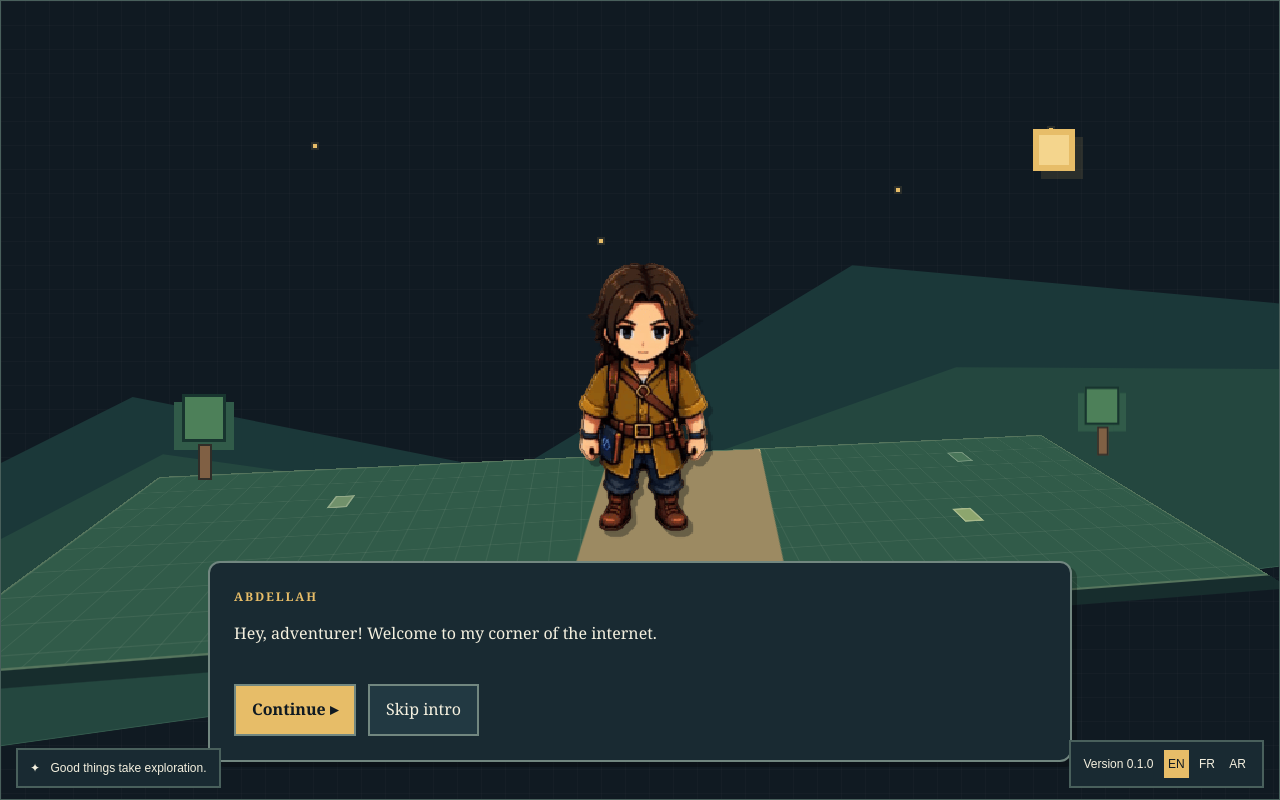
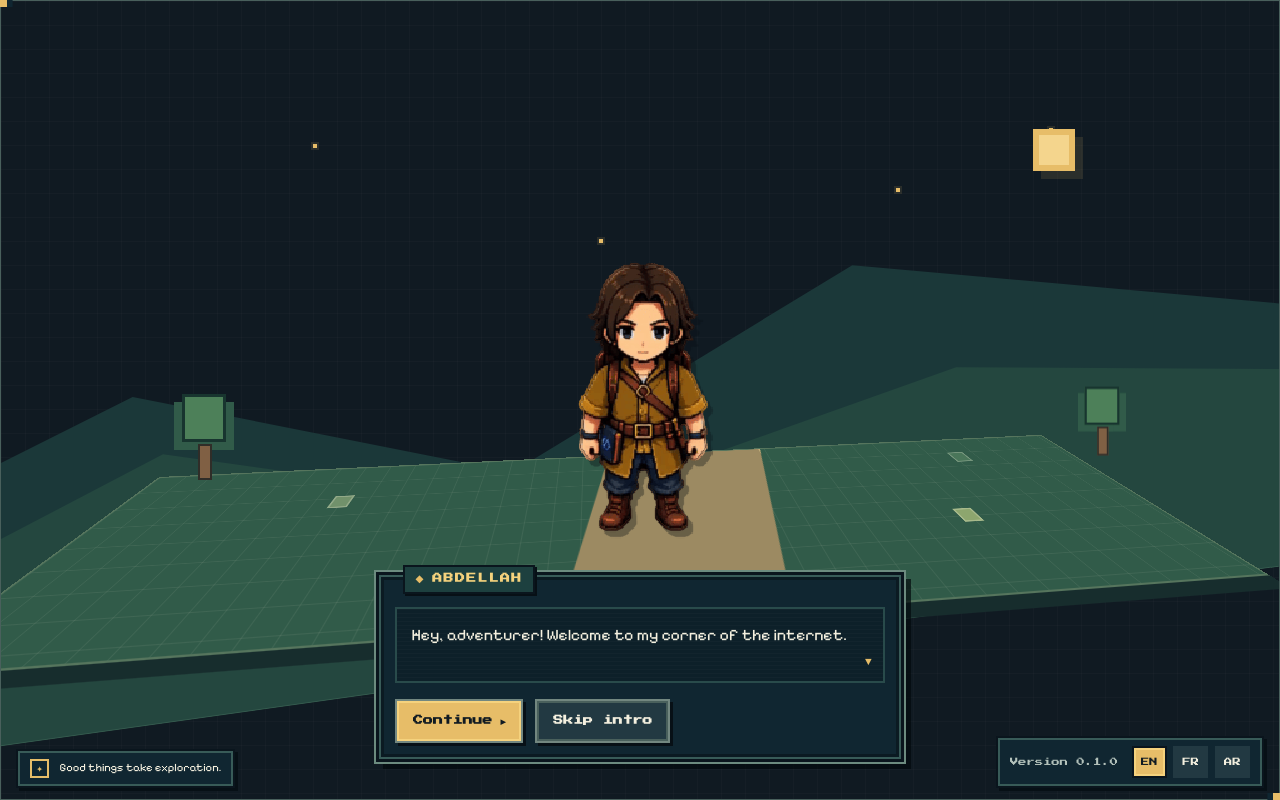
Before and after one commit to Fokoda799/portfolio-rpg-milestone-1, a Next.js app: page /en in a window 1280 px wide. Built offline with nearby package versions, Linux system fonts and the light colour scheme.

Commit message:
feat: add custom fonts and enhance dialogue box styles for RPG interface

```diff
--- a/package.json
+++ b/package.json
@@ -13,6 +13,9 @@
     "format:check": "prettier --check ."
   },
   "dependencies": {
+    "@fontsource/noto-sans-arabic": "^5.3.0",
+    "@fontsource/pixelify-sans": "^5.3.0",
+    "@fontsource/press-start-2p": "^5.3.0",
     "next": "^15.5.0",
     "react": "^19.1.0",
     "react-dom": "^19.1.0"
--- a/src/app/globals.css
+++ b/src/app/globals.css
@@ -1,3 +1,8 @@
+@import "@fontsource/press-start-2p/400.css";
+@import "@fontsource/pixelify-sans/400.css";
+@import "@fontsource/pixelify-sans/600.css";
+@import "@fontsource/noto-sans-arabic/400.css";
+@import "@fontsource/noto-sans-arabic/700.css";
 @import "tailwindcss";
 
 :root {
@@ -25,6 +30,14 @@
   --color-border-strong: #728780;
   --color-overlay: rgb(8 15 20 / 78%);
 
+  --font-pixel-display: "Press Start 2P", monospace;
+  --font-pixel-body: "Pixelify Sans", "Noto Sans Arabic", monospace;
+  --pixel-frame-dark: #0a151d;
+  --pixel-frame-mid: #385b58;
+  --pixel-frame-light: #6c8b7f;
+  --pixel-panel-deep: #0d2029;
+  --pixel-panel-navy: #102631;
+
   --radius-sm: 0.25rem;
   --radius-md: 0.5rem;
   --radius-panel: 0.75rem;
@@ -46,8 +59,8 @@
   --space-16: 4rem;
 
   /* Typography */
-  --font-body: Arial, Helvetica, sans-serif;
-  --font-display: Georgia, "Times New Roman", serif;
+  --font-body: var(--font-pixel-body);
+  --font-display: var(--font-pixel-display);
 
   --text-xs: 0.75rem;
   --text-sm: 0.875rem;
@@ -152,8 +165,8 @@ button {
 
 .pixel-frame {
   border: var(--border-width) solid var(--color-border);
-  border-radius: var(--radius-panel);
-  background: linear-gradient(145deg, rgb(34 57 66 / 96%), rgb(25 42 50 / 98%));
+  border-radius: 0;
+  background: var(--color-panel);
   box-shadow: var(--shadow-panel);
 }
 
@@ -437,3 +450,107 @@ button {
     right: 5%;
   }
 }
+
+/* Shared RPG pixel UI primitives */
+.pixel-panel {
+  border: 2px solid var(--pixel-frame-dark);
+  background: var(--color-panel);
+  color: var(--color-text);
+  box-shadow:
+    inset 0 0 0 2px var(--pixel-frame-mid),
+    inset 0 0 0 4px var(--pixel-frame-dark),
+    4px 4px 0 rgb(4 10 14 / 70%);
+}
+
+.pixel-button {
+  display: inline-flex;
+  align-items: center;
+  justify-content: center;
+  gap: 0.5rem;
+  min-height: 2.75rem;
+  padding: 0.65rem 1rem;
+  border: 2px solid var(--pixel-frame-dark);
+  background: var(--color-panel-raised);
+  color: var(--color-text);
+  font-family: var(--font-pixel-display);
+  font-size: 0.62rem;
+  font-weight: 700;
+  line-height: 1.5;
+  text-align: center;
+  text-decoration: none;
+  cursor: pointer;
+  box-shadow:
+    inset 0 0 0 2px var(--color-border),
+    3px 3px 0 #071016;
+  transition:
+    background-color 120ms ease,
+    border-color 120ms ease,
+    transform 80ms ease;
+}
+
+.pixel-button:hover {
+  border-color: var(--color-focus);
+  background: var(--color-panel-hover);
+}
+
+.pixel-button:active {
+  transform: translate(2px, 2px);
+  box-shadow:
+    inset 0 0 0 2px var(--color-border),
+    1px 1px 0 #071016;
+}
+
+.pixel-button:focus-visible {
+  outline: 3px solid var(--color-focus);
+  outline-offset: 3px;
+}
+
+.pixel-button--primary {
+  border-color: var(--pixel-frame-dark);
+  background: var(--color-accent);
+  color: var(--color-text-inverse);
+  box-shadow:
+    inset 0 0 0 2px #f5d27d,
+    3px 3px 0 #071016;
+}
+
+.pixel-button--primary:hover {
+  border-color: var(--pixel-frame-dark);
+  background: var(--color-focus);
+}
+
+.pixel-button:disabled,
+.pixel-button[aria-disabled="true"] {
+  cursor: not-allowed;
+  filter: saturate(0.35);
+  opacity: 0.55;
+  transform: none;
+}
+
+.pixel-hud {
+  display: flex;
+  align-items: center;
+  gap: 0.5rem;
+  padding: 0.5rem 0.75rem;
+  border: 2px solid var(--pixel-frame-dark);
+  background: var(--pixel-panel-navy);
+  color: var(--color-text);
+  box-shadow:
+    inset 0 0 0 2px var(--pixel-frame-mid),
+    3px 3px 0 #071016;
+  font-family: var(--font-pixel-body);
+}
+
+:lang(ar) {
+  --font-pixel-body: "Noto Sans Arabic", "Pixelify Sans", monospace;
+}
+
+@media (prefers-reduced-motion: reduce) {
+  .pixel-button {
+    transition: none;
+  }
+
+  .pixel-button:active {
+    transform: none;
+  }
+}
--- a/src/components/hero/dialogue-box.tsx
+++ b/src/components/hero/dialogue-box.tsx
@@ -20,25 +20,36 @@ export function DialogueBox({
   showContinue,
 }: DialogueBoxProps) {
   return (
-    <section aria-label={speaker} className="rpg-dialogue pixel-frame">
-      <p className="rpg-dialogue-speaker">{speaker}</p>
+    <section aria-label={speaker} className="rpg-dialogue">
+      <header className="rpg-dialogue-header">
+        <span className="rpg-dialogue-speaker-mark" aria-hidden="true">
+          ◆
+        </span>
+        <p className="rpg-dialogue-speaker">{speaker}</p>
+      </header>
 
-      <p aria-live="polite" aria-atomic="true" className="rpg-dialogue-text">
-        {message}
-      </p>
+      <div className="rpg-dialogue-viewport">
+        <p aria-live="polite" aria-atomic="true" className="rpg-dialogue-text">
+          {message}
+        </p>
+        <span className="rpg-dialogue-caret" aria-hidden="true">
+          ▼
+        </span>
+      </div>
 
       <div className="rpg-dialogue-actions">
         {showContinue && (
           <button
             type="button"
             onClick={onContinue}
-            className="rpg-dialogue-continue"
+            className="pixel-button pixel-button--primary"
           >
-            {continueLabel} <span aria-hidden="true">▸</span>
+            {continueLabel}
+            <span aria-hidden="true">▸</span>
           </button>
         )}
 
-        <button type="button" onClick={onSkip} className="rpg-dialogue-skip">
+        <button type="button" onClick={onSkip} className="pixel-button">
           {skipLabel}
         </button>
       </div>
--- a/src/components/hero/hero-scene.css
+++ b/src/components/hero/hero-scene.css
@@ -39,6 +39,17 @@
   }
 }
 
+@keyframes dialogue-caret {
+  0%,
+  45% {
+    opacity: 1;
+  }
+  46%,
+  100% {
+    opacity: 0.2;
+  }
+}
+
 .rpg-intro-interface {
   display: grid;
   align-content: center;
@@ -47,8 +58,7 @@
 }
 
 .rpg-eyebrow,
-.rpg-menu h2,
-.rpg-dialogue-speaker {
+.rpg-menu h2 {
   color: var(--color-accent);
   font-size: 0.75rem;
   font-weight: 700;
@@ -63,31 +73,102 @@
 .rpg-start-button,
 .rpg-skip-button,
 .rpg-menu-list a {
-  font-family: var(--font-display);
+  font-family: var(--font-pixel-body);
+  margin-inline: auto;
+  border: 3px solid var(--pixel-frame-dark);
+  background: var(--pixel-panel-navy);
+  box-shadow:
+    inset 0 0 0 2px var(--pixel-frame-mid),
+    inset 0 0 0 5px #0b1a22,
+    0 0 0 2px var(--pixel-frame-light),
+    7px 7px 0 rgb(4 10 14 / 70%);
+  color: var(--color-text);
+  padding: 0.9rem 1rem 1rem;
 }
 
-.rpg-title {
-  margin: 0;
-  font-size: clamp(2rem, 5vw, 3.5rem);
+.rpg-dialogue::before,
+.rpg-dialogue::after {
+  position: absolute;
+  z-index: 1;
+  width: 0.65rem;
+  height: 0.65rem;
+  background: var(--color-accent);
+  content: "";
 }
 
-.rpg-dialogue,
-.rpg-menu,
-.rpg-identity {
-  border: 2px solid var(--color-border-strong);
-  background: var(--color-panel);
-  padding: clamp(1rem, 3vw, 1.5rem);
-  box-shadow: 5px 5px 0 rgb(0 0 0 / 25%);
+.rpg-dialogue::before {
+  top: -3px;
+  left: -3px;
+  box-shadow: 0.35rem 0 #102631;
+}
+
+.rpg-dialogue::after {
+  right: -3px;
+  bottom: -3px;
+  box-shadow: -0.35rem 0 #102631;
+}
+
+.rpg-dialogue-header {
+  position: relative;
+  z-index: 2;
+  display: flex;
+  align-items: center;
+  gap: 0.55rem;
+  width: fit-content;
+  min-height: 1.8rem;
+  margin: -1.55rem 0 0.8rem 0.5rem;
+  border: 2px solid #0a151d;
+  background: #1d403f;
+  box-shadow: 2px 2px 0 #071016;
+  padding: 0.2rem 0.65rem;
+}
+
+.rpg-dialogue-speaker-mark {
+  color: var(--color-accent);
+  font-size: 0.65rem;
+  line-height: 1;
 }
 
 .rpg-dialogue-speaker {
-  margin: 0 0 0.75rem;
+  margin: 0;
+  color: #f5d27d;
+  font-size: 0.75rem;
+  font-weight: 700;
+  letter-spacing: 0.14em;
+  line-height: 1.2;
+  text-transform: uppercase;
+}
+
+.rpg-dialogue-viewport {
+  position: relative;
+  min-height: 4.5rem;
+  border: 2px solid #294b4b;
+  background:
+    linear-gradient(rgb(255 255 255 / 2%) 1px, transparent 1px), #0d2029;
+  background-size: 100% 4px;
+  padding: 0.85rem 2.25rem 0.75rem 0.9rem;
+}
+
+.rpg-dialogue-speaker {
+  font-family: var(--font-pixel-display);
+  font-size: 0.62rem;
 }
 
 .rpg-dialogue-text {
-  min-height: 3rem;
+  min-height: 2.9rem;
   margin: 0;
-  line-height: 1.7;
+  color: #f4f0df;
+  font-size: 1rem;
+  line-height: 1.65;
+}
+
+.rpg-dialogue-caret {
+  position: absolute;
+  right: 0.7rem;
+  bottom: 0.6rem;
+  color: var(--color-accent);
+  font-size: 0.7rem;
+  animation: dialogue-caret 800ms steps(2, end) infinite;
 }
 
 .rpg-dialogue-actions {
@@ -104,6 +185,42 @@
   border: 2px solid var(--color-border-strong);
   padding: 0.65rem 1rem;
   cursor: pointer;
+}
+
+.rpg-start-button,
+.rpg-skip-button {
+  display: inline-flex;
+  align-items: center;
+  justify-content: center;
+  align-self: flex-start;
+  min-height: 2.75rem;
+  border: 2px solid var(--pixel-frame-dark);
+  background: var(--color-panel-raised);
+  color: var(--color-text);
+  font-family: var(--font-pixel-display);
+  font-size: 0.62rem;
+  line-height: 1.5;
+  box-shadow:
+    inset 0 0 0 2px var(--color-border),
+    3px 3px 0 #071016;
+}
+
+.rpg-start-button:hover,
+.rpg-skip-button:hover {
+  border-color: var(--color-focus);
+  background: var(--color-panel-hover);
+}
+
+.rpg-start-button:active,
+.rpg-skip-button:active {
+  transform: translate(2px, 2px);
+  box-shadow: inset 0 0 0 2px var(--color-border);
+}
+
+.rpg-start-button:focus-visible,
+.rpg-skip-button:focus-visible {
+  outline: 3px solid var(--color-focus);
+  outline-offset: 3px;
 }
 
 .rpg-dialogue-continue,
@@ -125,6 +242,9 @@
 
 .rpg-menu h2 {
   margin: 0 0 1rem;
+  font-family: var(--font-pixel-display);
+  font-size: 0.72rem;
+  line-height: 1.6;
 }
 
 .rpg-menu-list {
@@ -148,14 +268,20 @@
   justify-content: center;
   gap: 0.25rem;
   padding: 0.75rem;
-  border: 2px solid var(--color-border);
+  border: 2px solid var(--pixel-frame-dark);
+  background: var(--color-panel-raised);
   color: var(--color-text);
+  box-shadow:
+    inset 0 0 0 2px var(--color-border),
+    3px 3px 0 #071016;
+  line-height: 1.45;
   text-decoration: none;
 }
 
 .rpg-menu-list a small {
-  font-family: var(--font-body);
+  font-family: var(--font-pixel-body);
   font-size: 0.8rem;
+  line-height: 1.45;
 }
 
 .rpg-menu-list .rpg-menu-primary {
@@ -166,6 +292,17 @@
 
 .rpg-menu-list a:hover {
   border-color: var(--color-focus);
+  background: var(--color-panel-hover);
+}
+
+.rpg-menu-list a:active {
+  transform: translate(2px, 2px);
+  box-shadow: inset 0 0 0 2px var(--color-border);
+}
+
+.rpg-menu-list a:focus-visible {
+  outline: 3px solid var(--color-focus);
+  outline-offset: 3px;
 }
 
 .rpg-identity {
@@ -173,6 +310,7 @@
   inset-inline: 1rem;
   top: 1rem;
   text-align: center;
+  font-family: var(--font-pixel-body);
 }
 
 .rpg-logo-mark {
@@ -190,6 +328,16 @@
 .rpg-logo-name,
 .rpg-logo-role {
   margin: 0.5rem 0 0;
+}
+
+.rpg-logo-name {
+  font-family: var(--font-pixel-display);
+  font-size: 0.62rem;
+}
+
+.rpg-logo-role {
+  color: var(--color-muted);
+  font-size: 0.8rem;
 }
 
 .rpg-skip-link {
@@ -298,11 +446,6 @@ body:has(.rpg-intro) > div {
   white-space: nowrap;
 }
 
-.rpg-dialogue {
-  width: min(100%, 54rem);
-  margin-inline: auto;
-}
-
 .rpg-menu {
   position: absolute;
   top: 50%;
@@ -337,9 +480,19 @@ body:has(.rpg-intro) > div {
   .rpg-dialogue {
     width: 100%;
     max-height: 25dvh;
-    margin-bottom: 3.25rem;
-    padding: 0.6rem 0.75rem;
+    margin-bottom: calc(8.5rem + env(safe-area-inset-bottom));
+    padding: 0.75rem 0.7rem 0.7rem;
     overflow-y: auto;
+  }
+
+  .rpg-dialogue-header {
+    margin-top: -1.4rem;
+    margin-bottom: 0.6rem;
+  }
+
+  .rpg-dialogue-viewport {
+    min-height: 0;
+    padding: 0.65rem 2rem 0.6rem 0.7rem;
   }
 
   .rpg-intro-interface {
@@ -428,10 +581,15 @@ body:has(.rpg-intro) > div {
   display: flex;
   align-items: center;
   gap: 0.65rem;
-  border: 2px solid var(--color-border);
-  background: var(--color-panel);
+  border: 2px solid var(--pixel-frame-dark);
+  background: var(--pixel-panel-navy);
   padding: 0.5rem 0.75rem;
-  font-size: 0.75rem;
+  box-shadow:
+    inset 0 0 0 2px var(--pixel-frame-mid),
+    3px 3px 0 #071016;
+  font-family: var(--font-pixel-body);
+  font-size: 0.7rem;
+  line-height: 1.5;
 }
 
 .rpg-corner-expression {
@@ -439,8 +597,25 @@ body:has(.rpg-intro) > div {
   max-width: 35%;
 }
 
+.rpg-corner-expression > span:first-child {
+  display: grid;
+  flex: 0 0 1.2rem;
+  width: 1.2rem;
+  height: 1.2rem;
+  place-items: center;
+  border: 2px solid var(--color-accent);
+  color: var(--color-accent);
+  font-family: var(--font-pixel-display);
+  font-size: 0.5rem;
+  line-height: 1;
+}
+
 .rpg-version-language {
   inset-inline-end: 1rem;
+  gap: 0.85rem;
+  color: var(--color-muted);
+  font-family: var(--font-pixel-display);
+  font-size: 0.52rem;
 }
 
 .rpg-language-links {
@@ -449,13 +624,35 @@ body:has(.rpg-intro) > div {
 }
 
 .rpg-language-links a {
+  display: grid;
+  min-width: 2.2rem;
+  min-height: 2rem;
+  place-items: center;
+  border: 2px solid transparent;
+  background: var(--color-panel-raised);
   color: var(--color-text);
-  padding: 0.25rem;
+  padding: 0.25rem 0.35rem;
+  font-family: var(--font-pixel-display);
+  font-size: 0.52rem;
+  line-height: 1;
+  text-decoration: none;
 }
 
 .rpg-language-links a[aria-current="page"] {
+  border-color: var(--pixel-frame-dark);
   background: var(--color-accent);
   color: var(--color-text-inverse);
+  box-shadow: inset 0 0 0 2px #f5d27d;
+}
+
+.rpg-language-links a:hover {
+  border-color: var(--color-focus);
+  background: var(--color-panel-hover);
+}
+
+.rpg-language-links a:focus-visible {
+  outline: 3px solid var(--color-focus);
+  outline-offset: 3px;
 }
 
 @media (max-width: 700px) {
@@ -469,9 +666,30 @@ body:has(.rpg-intro) > div {
     gap: 0.5rem;
     min-height: 2.75rem;
     padding: 0.5rem 0.75rem;
-    border: 2px solid var(--color-accent);
-    background: var(--color-panel);
+    border: 2px solid var(--pixel-frame-dark);
+    background: var(--pixel-panel-navy);
     color: var(--color-text);
+    box-shadow:
+      inset 0 0 0 2px var(--color-accent),
+      3px 3px 0 #071016;
+    font-family: var(--font-pixel-display);
+    font-size: 0.58rem;
+    line-height: 1.5;
+    cursor: pointer;
+  }
+
+  .rpg-mobile-menu-toggle:hover {
+    background: var(--color-panel-hover);
+  }
+
+  .rpg-mobile-menu-toggle:active {
+    transform: translate(2px, 2px);
+    box-shadow: inset 0 0 0 2px var(--color-accent);
+  }
+
+  .rpg-mobile-menu-toggle:focus-visible {
+    outline: 3px solid var(--color-focus);
+    outline-offset: 3px;
   }
 
   .rpg-menu {
@@ -511,7 +729,8 @@ body:has(.rpg-intro) > div {
 }
 
 @media (prefers-reduced-motion: reduce) {
-  .scene-character-idle {
+  .scene-character-idle,
+  .rpg-dialogue-caret {
     animation: none;
   }
 }
```
Also changed, not shown: 1 other file (tests, documents, lock files or other folders).
